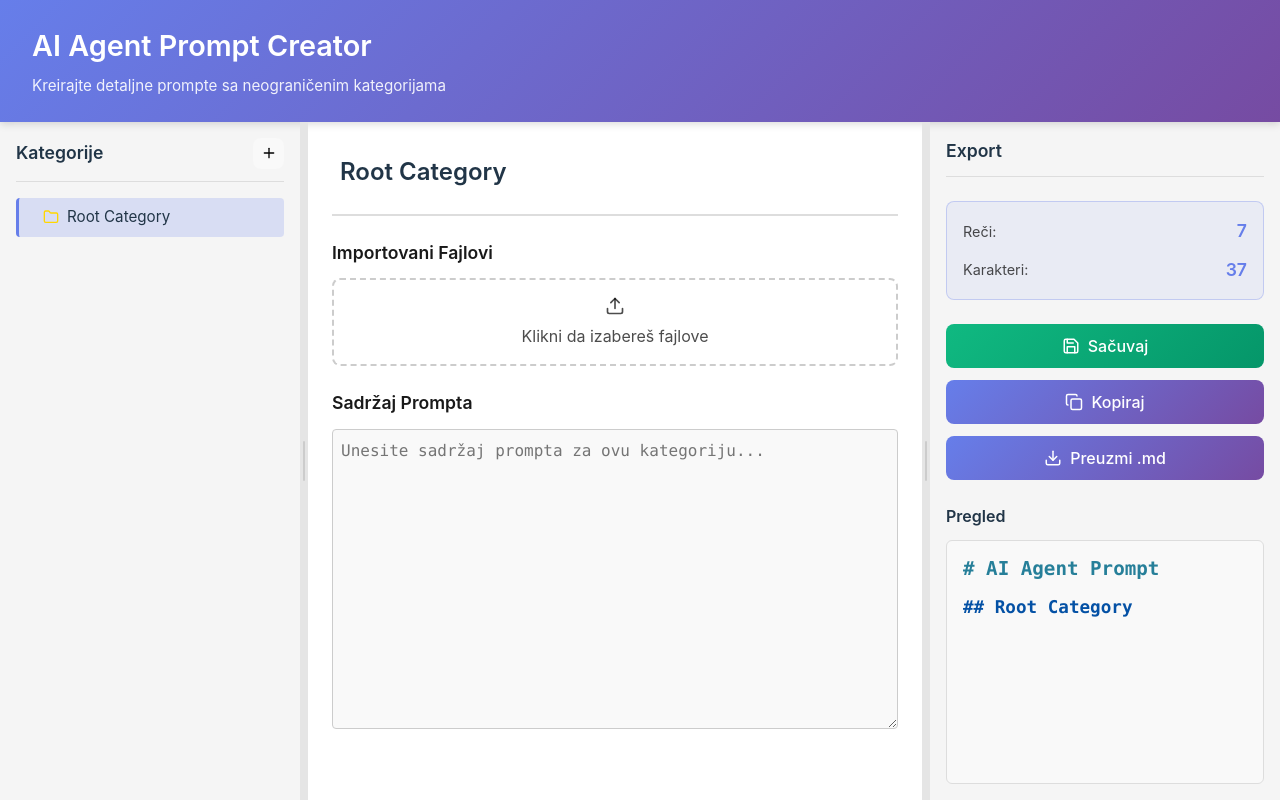
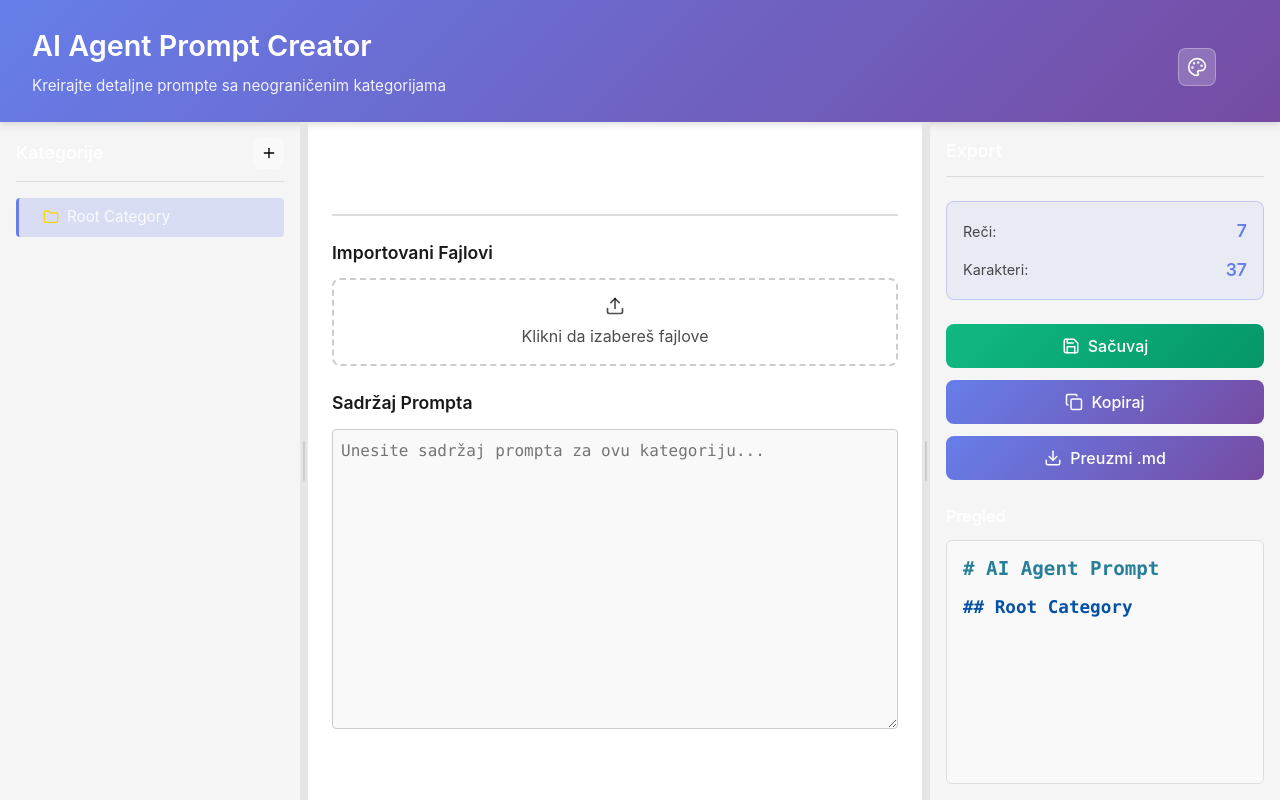
Before and after one commit to Nenad034/PromptApp, a React (Vite) app: page / in a window 1280 px wide. Built offline with nearby package versions, Linux system fonts and the light colour scheme.

Commit message:
Add theme selector with 4 themes: dark purple, dark blue, light blue, light green

```diff
--- a/src/App.css
+++ b/src/App.css
@@ -1,13 +1,85 @@
+/* Theme Variables */
+:root {
+  --header-gradient-start: #667eea;
+  --header-gradient-end: #764ba2;
+  --bg-primary: #242424;
+  --bg-secondary: #1e1e1e;
+  --bg-tertiary: #252525;
+  --text-primary: rgba(255, 255, 255, 0.87);
+  --text-secondary: rgba(255, 255, 255, 0.7);
+  --border-color: #333;
+  --accent-color: #667eea;
+  --hover-bg: rgba(255, 255, 255, 0.05);
+}
+
+/* Dark Purple Theme (default) */
+.theme-dark {
+  --header-gradient-start: #667eea;
+  --header-gradient-end: #764ba2;
+  --bg-primary: #242424;
+  --bg-secondary: #1e1e1e;
+  --bg-tertiary: #252525;
+  --text-primary: rgba(255, 255, 255, 0.87);
+  --text-secondary: rgba(255, 255, 255, 0.7);
+  --border-color: #333;
+  --accent-color: #667eea;
+  --hover-bg: rgba(255, 255, 255, 0.05);
+}
+
+/* Dark Blue Theme */
+.theme-dark-blue {
+  --header-gradient-start: #1e3a8a;
+  --header-gradient-end: #0c4a6e;
+  --bg-primary: #0f172a;
+  --bg-secondary: #1e293b;
+  --bg-tertiary: #334155;
+  --text-primary: rgba(255, 255, 255, 0.9);
+  --text-secondary: rgba(255, 255, 255, 0.7);
+  --border-color: #475569;
+  --accent-color: #3b82f6;
+  --hover-bg: rgba(59, 130, 246, 0.1);
+}
+
+/* Light Blue Theme */
+.theme-light {
+  --header-gradient-start: #60a5fa;
+  --header-gradient-end: #3b82f6;
+  --bg-primary: #ffffff;
+  --bg-secondary: #f8fafc;
+  --bg-tertiary: #f1f5f9;
+  --text-primary: rgba(0, 0, 0, 0.87);
+  --text-secondary: rgba(0, 0, 0, 0.6);
+  --border-color: #e2e8f0;
+  --accent-color: #3b82f6;
+  --hover-bg: rgba(59, 130, 246, 0.1);
+}
+
+/* Light Green Theme */
+.theme-light-green {
+  --header-gradient-start: #34d399;
+  --header-gradient-end: #10b981;
+  --bg-primary: #ffffff;
+  --bg-secondary: #f0fdf4;
+  --bg-tertiary: #dcfce7;
+  --text-primary: rgba(0, 0, 0, 0.87);
+  --text-secondary: rgba(0, 0, 0, 0.6);
+  --border-color: #bbf7d0;
+  --accent-color: #10b981;
+  --hover-bg: rgba(16, 185, 129, 0.1);
+}
+
 .app {
   display: flex;
   flex-direction: column;
   height: 100vh;
   width: 100%;
+  background-color: var(--bg-primary);
+  color: var(--text-primary);
 }
 
 .app-header {
   padding: 1.5rem 2rem;
-  background: linear-gradient(135deg, #667eea 0%, #764ba2 100%);
+  background: linear-gradient(135deg, var(--header-gradient-start) 0%, var(--header-gradient-end) 100%);
   color: white;
   box-shadow: 0 2px 8px rgba(0, 0, 0, 0.15);
   position: relative;
@@ -83,6 +155,65 @@
   z-index: 1;
 }
 
+.theme-selector {
+  position: absolute;
+  top: 1.5rem;
+  right: 2rem;
+}
+
+.theme-btn {
+  padding: 0.5rem;
+  min-width: auto;
+  display: flex;
+  align-items: center;
+  justify-content: center;
+  background-color: rgba(255, 255, 255, 0.2);
+  border: 1px solid rgba(255, 255, 255, 0.3);
+  color: white;
+  cursor: pointer;
+  transition: all 0.3s;
+}
+
+.theme-btn:hover {
+  background-color: rgba(255, 255, 255, 0.3);
+  border-color: rgba(255, 255, 255, 0.5);
+}
+
+.theme-menu {
+  position: absolute;
+  top: 100%;
+  right: 0;
+  margin-top: 0.5rem;
+  background-color: var(--bg-secondary);
+  border: 1px solid var(--border-color);
+  border-radius: 8px;
+  box-shadow: 0 4px 12px rgba(0, 0, 0, 0.3);
+  overflow: hidden;
+  z-index: 1000;
+}
+
+.theme-menu button {
+  display: block;
+  width: 100%;
+  padding: 0.75rem 1.5rem;
+  text-align: left;
+  background-color: transparent;
+  border: none;
+  border-bottom: 1px solid var(--border-color);
+  color: var(--text-primary);
+  cursor: pointer;
+  transition: background-color 0.2s;
+  white-space: nowrap;
+}
+
+.theme-menu button:last-child {
+  border-bottom: none;
+}
+
+.theme-menu button:hover {
+  background-color: var(--hover-bg);
+}
+
 .app-header h1 {
   margin: 0;
   font-size: 1.8rem;
@@ -104,7 +235,7 @@
 }
 
 .sidebar {
-  background-color: #1e1e1e;
+  background-color: var(--bg-secondary);
   overflow-y: auto;
   padding: 1rem;
   flex-shrink: 0;
@@ -112,7 +243,7 @@
 
 .resize-handle {
   width: 8px;
-  background-color: #1e1e1e;
+  background-color: var(--bg-secondary);
   cursor: col-resize;
   position: relative;
   flex-shrink: 0;
@@ -123,7 +254,7 @@
 }
 
 .resize-handle:hover {
-  background-color: #667eea;
+  background-color: var(--accent-color);
 }
 
 .resize-handle:hover .resize-line {
@@ -133,13 +264,13 @@
 .resize-line {
   width: 2px;
   height: 40px;
-  background-color: #444;
+  background-color: var(--border-color);
   border-radius: 2px;
   transition: background-color 0.2s;
 }
 
 .main-content {
-  background-color: #252525;
+  background-color: var(--bg-tertiary);
   overflow-y: auto;
   padding: 1.5rem;
   flex: 1;
@@ -147,7 +278,7 @@
 }
 
 .export-panel {
-  background-color: #1e1e1e;
+  background-color: var(--bg-secondary);
   overflow-y: auto;
   padding: 1rem;
   flex-shrink: 0;
@@ -197,3 +328,5 @@
     display: none;
   }
 }
+
+/* Remove old @media prefers-color-scheme since we use themes */
--- a/src/App.tsx
+++ b/src/App.tsx
@@ -3,7 +3,10 @@ import { CategoryTree } from './components/CategoryTree'
 import { PromptEditor } from './components/PromptEditor'
 import { ExportPanel } from './components/ExportPanel'
 import { Category } from './types'
+import { Palette } from 'lucide-react'
 import './App.css'
+
+type Theme = 'dark' | 'dark-blue' | 'light' | 'light-green'
 
 function App() {
   const [categories, setCategories] = useState<Category[]>([
@@ -18,6 +21,8 @@ function App() {
   const [selectedCategory, setSelectedCategory] = useState<Category | null>(categories[0])
   const [sidebarWidth, setSidebarWidth] = useState(300)
   const [exportWidth, setExportWidth] = useState(350)
+  const [theme, setTheme] = useState<Theme>('dark')
+  const [showThemeMenu, setShowThemeMenu] = useState(false)
   const isResizingSidebar = useRef(false)
   const isResizingExport = useRef(false)
 
@@ -68,7 +73,7 @@ function App() {
   }
 
   return (
-    <div className="app" onMouseMove={handleMouseMove} onMouseUp={stopResize}>
+    <div className={`app theme-${theme}`} onMouseMove={handleMouseMove} onMouseUp={stopResize}>
       <header className="app-header">
         <div className="header-background">
           <div className="code-line code-line-1">const prompt = categories.map(cat =&gt; generateContent(cat));</div>
@@ -80,6 +85,31 @@ function App() {
         <div className="header-content">
           <h1>AI Agent Prompt Creator</h1>
           <p>Kreirajte detaljne prompte sa neograničenim kategorijama</p>
+          <div className="theme-selector">
+            <button
+              className="theme-btn"
+              onClick={() => setShowThemeMenu(!showThemeMenu)}
+              title="Promeni temu"
+            >
+              <Palette size={20} />
+            </button>
+            {showThemeMenu && (
+              <div className="theme-menu">
+                <button onClick={() => { setTheme('dark'); setShowThemeMenu(false); }}>
+                  Dark Purple
+                </button>
+                <button onClick={() => { setTheme('dark-blue'); setShowThemeMenu(false); }}>
+                  Dark Blue
+                </button>
+                <button onClick={() => { setTheme('light'); setShowThemeMenu(false); }}>
+                  Light Blue
+                </button>
+                <button onClick={() => { setTheme('light-green'); setShowThemeMenu(false); }}>
+                  Light Green
+                </button>
+              </div>
+            )}
+          </div>
         </div>
       </header>
 
```
